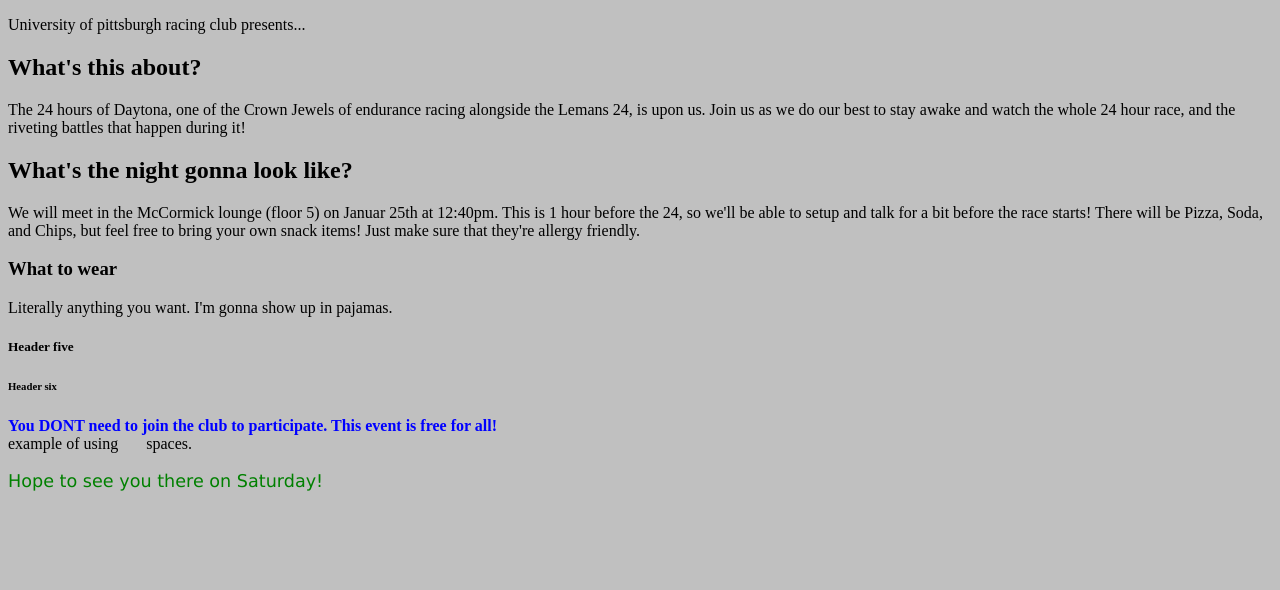
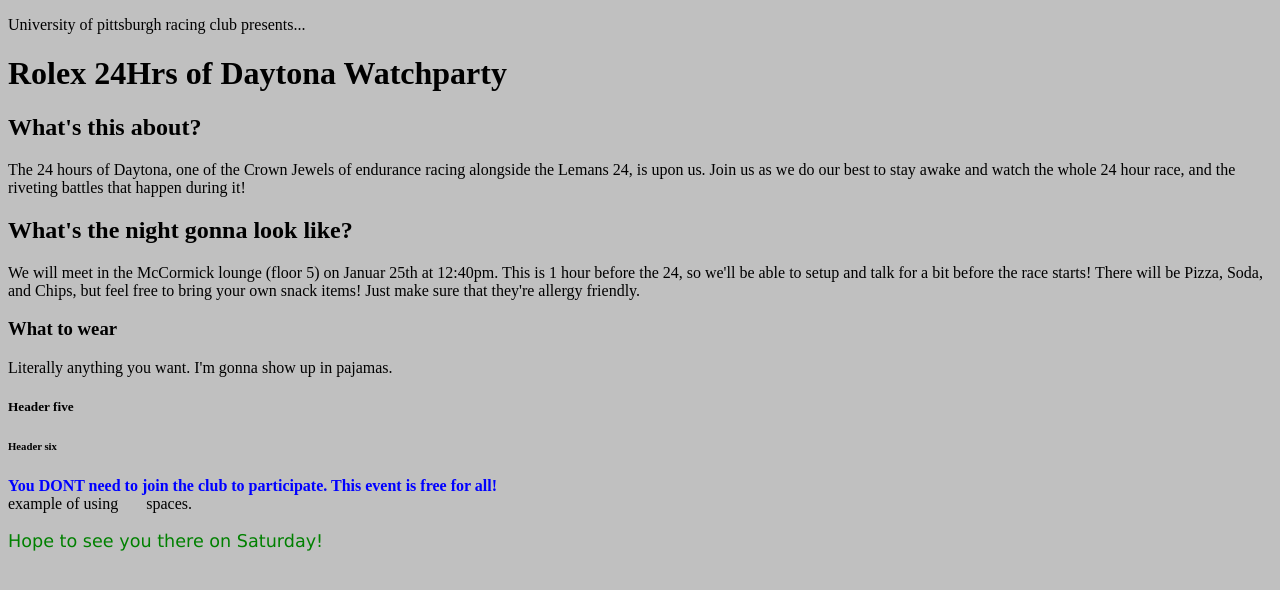
Before and after one commit to NickoD0/WebDev-Lab-1, a plain HTML site: page index.html in a window 1280 px wide. Drawn offline with Linux system fonts and the light colour scheme.

Commit message:
Update index.html

```diff
--- a/index.html
+++ b/index.html
@@ -18,6 +18,7 @@
     sample text another bit of sample
     <br>
     a line break-->
+<h1 color = red> Rolex 24Hrs of Daytona Watchparty</h1>
 <h2>What's this about?</h2>
 <p> The 24 hours of Daytona, one of the Crown Jewels of endurance racing alongside the Lemans 24, is upon us. Join us as
   we do our best to stay awake and watch the whole 24 hour race, and the riveting battles that happen during it!
```
